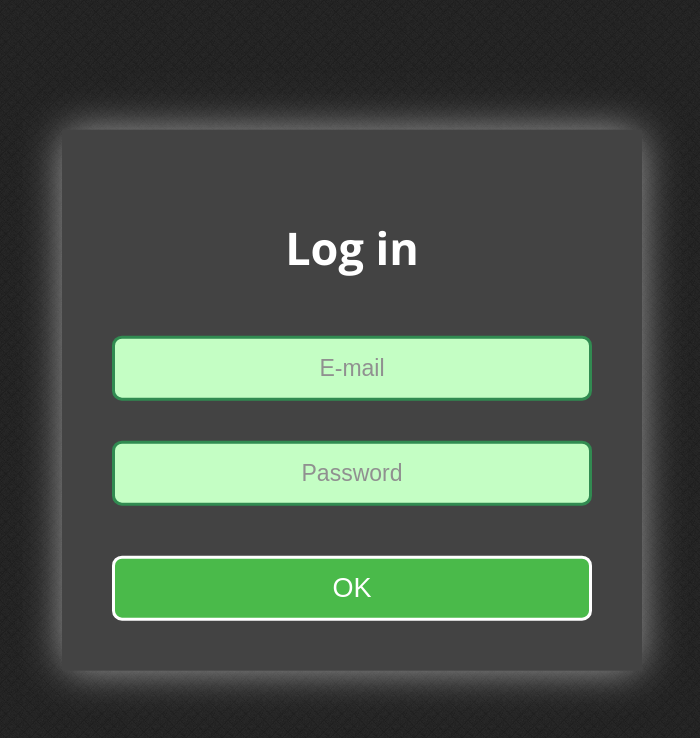
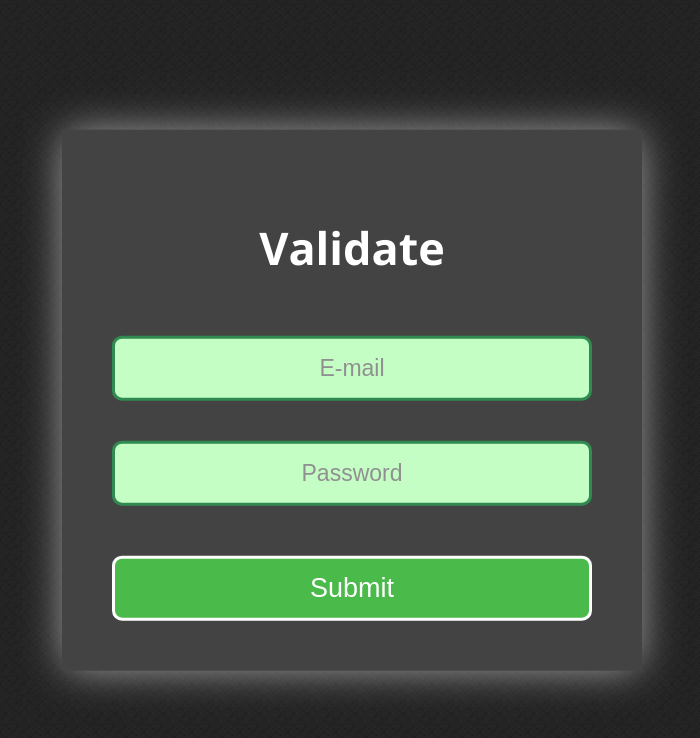
Before and after one commit to KamilCherry/JS-Form, a plain HTML site: page index.html in a window 1280 px wide. Shown: the whole page, without its empty margins (288-988 px from the left). Drawn offline with Linux system fonts and the light colour scheme.

Commit message:
Change "Log in" title to "Validate" (there isn't any database or user verification and there won't be)

```diff
--- a/index.html
+++ b/index.html
@@ -12,7 +12,7 @@
     <main>
 
     <section> <!-- Title section -->
-        <h2 class="title">Log in</h2>
+        <h2 class="title">Validate</h2>
     </section>
 
     <section> <!-- Info fields section -->
@@ -21,7 +21,7 @@
     </section>
 
     <section> <!-- Submit button section -->
-        <input type="button" value="OK" id="submit">
+        <input type="button" value="Submit" id="submit">
     </section>
 
     </main>
```
